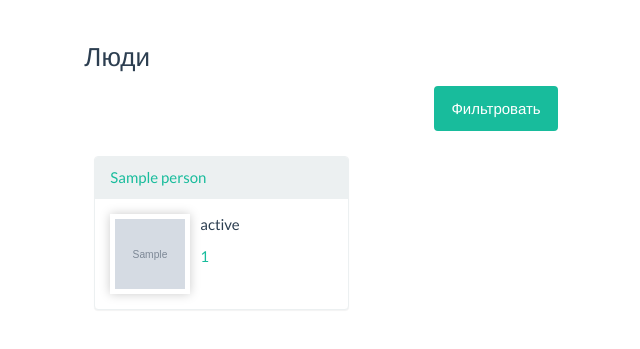
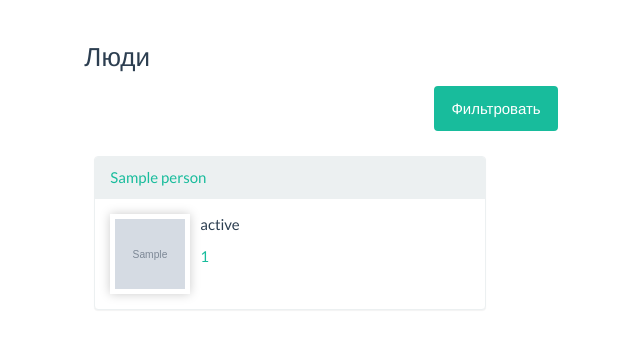
Before and after one commit to dstarod/brotherhood, a Django app: template bh/templates/bh/people.html in a window 1280 px wide. Shown: the part 60-409 px from the top of the page, without its empty margins (144-784 px from the left). Run offline with Django 3.2, Linux system fonts and the light colour scheme; the template is opened without the code that fills it: most values are stand-ins (such as "Sample title", 1, 10 or a date in 2020); grey boxes marked "Sample" are stand-in pictures; some libraries are stand-ins or nearby versions; some web fonts are replaced.

Commit message:
Change column count in people view

```diff
--- a/bh/templates/bh/people.html
+++ b/bh/templates/bh/people.html
@@ -17,7 +17,7 @@
     </form>
 
     {% for person in people %}
-        <div class="col-md-4 col-sm-6 col-xs-12" style="padding: 10px;">
+        <div class="col-lg-6 col-md-6 col-sm-12" style="padding: 10px;">
 
             <div class="panel panel-default">
 
```
